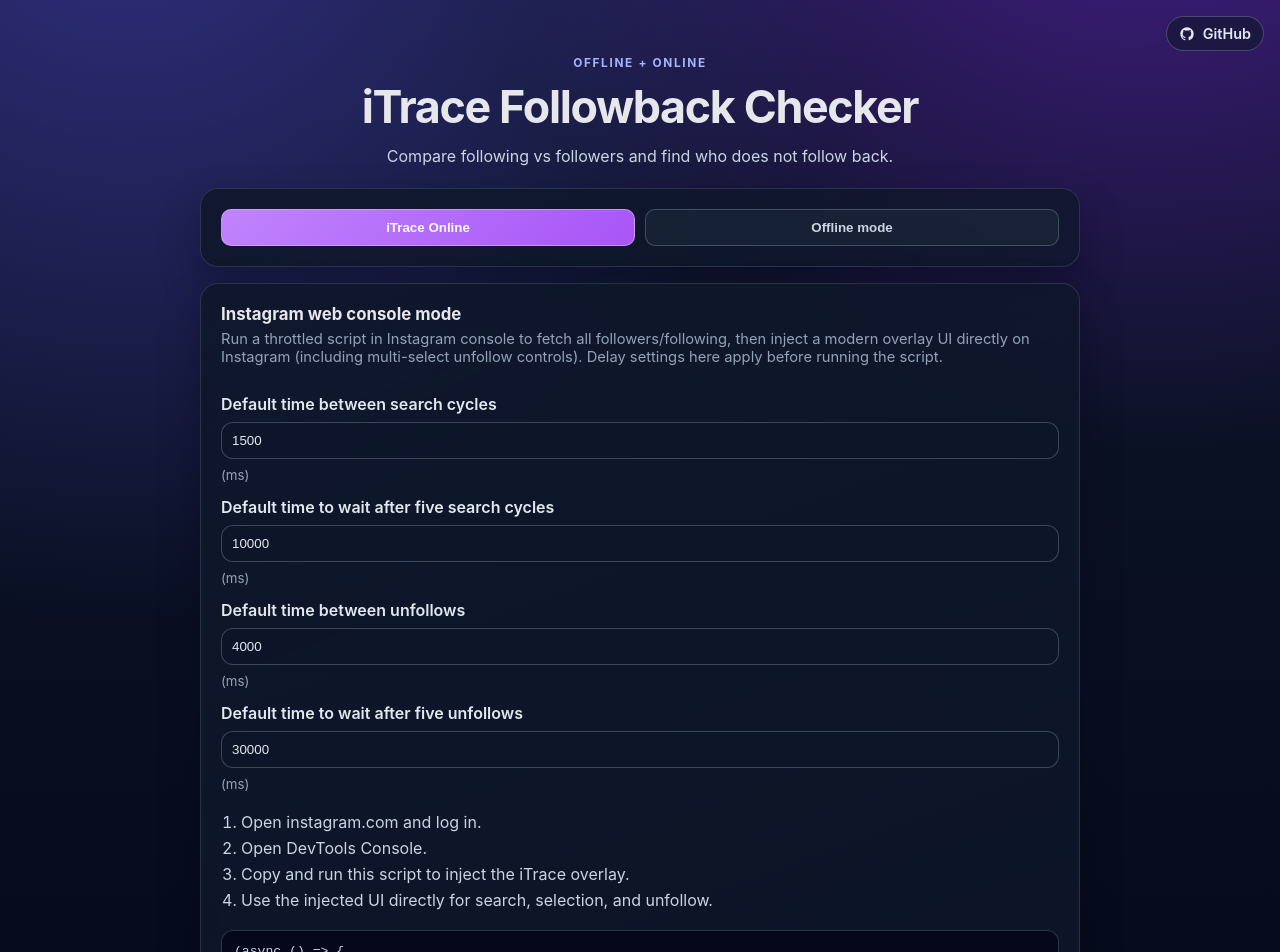
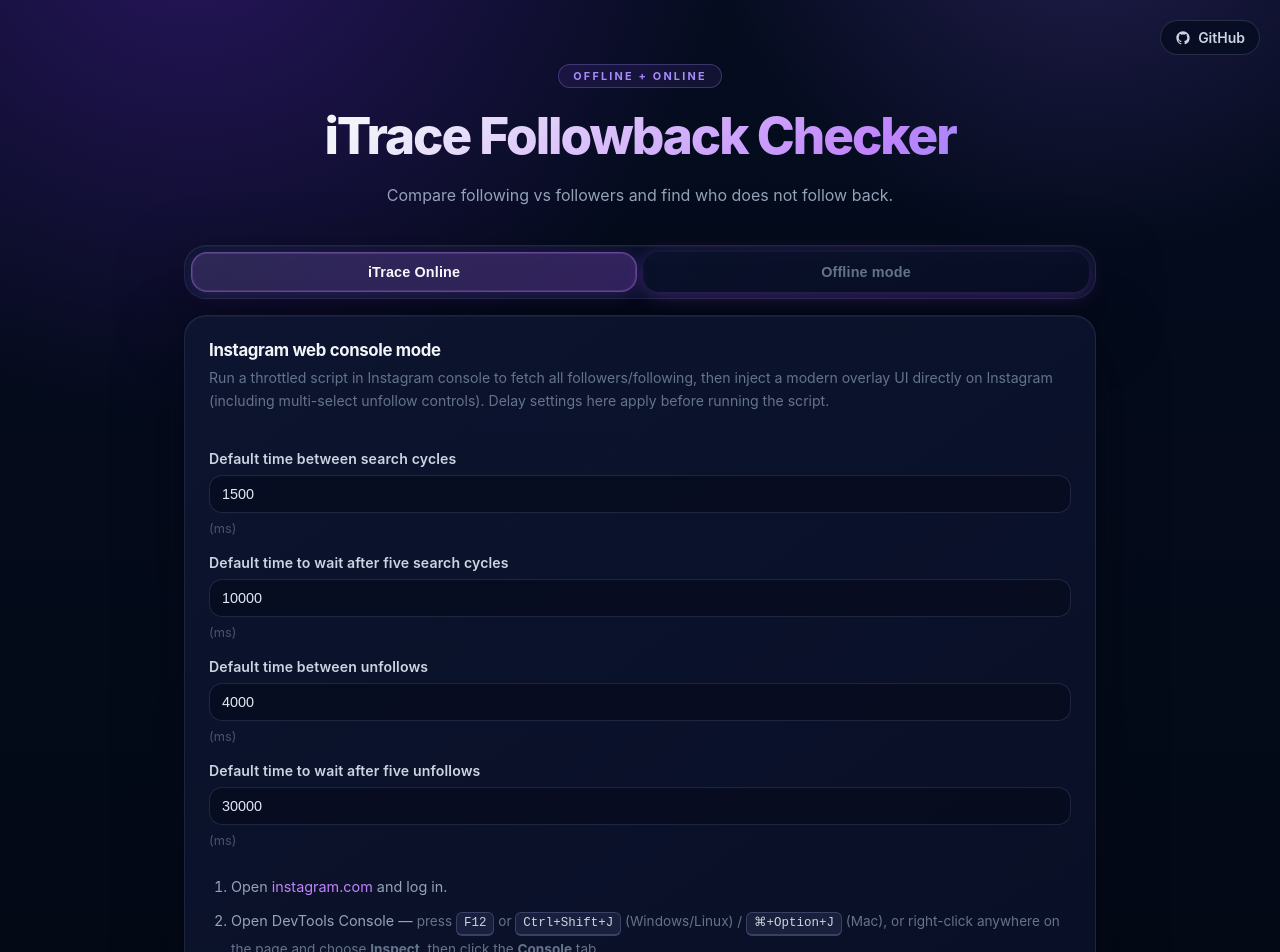
Before and after one commit to stanleyowen/iTrace, a React (Vite) app: page / in a window 1280 px wide. Shown: the top 952 px of the page. Built offline with nearby package versions, Linux system fonts and the light colour scheme.

Commit message:
feat: enhance styling and layout in App component for improved user experience

```diff
--- a/src/App.css
+++ b/src/App.css
@@ -1,59 +1,77 @@
 .app {
-  width: min(920px, 100%);
+  width: min(960px, 100%);
   margin: 0 auto;
-  padding: 56px 20px 72px;
+  padding: 64px 24px 88px;
 }
 
 .hero {
   text-align: center;
-  margin-bottom: 22px;
+  margin-bottom: 36px;
 }
 
 .eyebrow {
-  margin: 0 0 10px;
-  font-size: 0.74rem;
-  letter-spacing: 0.14em;
-  color: #a5b4fc;
+  display: inline-flex;
+  align-items: center;
+  margin: 0 0 18px;
+  padding: 4px 14px;
+  font-size: 0.68rem;
+  letter-spacing: 0.2em;
+  color: #a78bfa;
   font-weight: 700;
+  background: rgba(139, 92, 246, 0.1);
+  border: 1px solid rgba(167, 139, 250, 0.28);
+  border-radius: 999px;
 }
 
 h1 {
   margin: 0;
-  font-size: clamp(1.9rem, 4vw, 2.8rem);
-  letter-spacing: -0.03em;
+  font-size: clamp(2rem, 5vw, 3.2rem);
+  font-weight: 800;
+  letter-spacing: -0.04em;
+  line-height: 1.15;
+  background: linear-gradient(140deg, #f1f5f9 20%, #c084fc 75%, #818cf8 100%);
+  -webkit-background-clip: text;
+  -webkit-text-fill-color: transparent;
+  background-clip: text;
 }
 
 .subtitle {
-  max-width: 700px;
-  margin: 12px auto 0;
-  color: #cbd5e1;
+  max-width: 540px;
+  margin: 16px auto 0;
+  color: #94a3b8;
+  font-size: 1rem;
+  line-height: 1.75;
 }
 
 .hero-links {
   position: fixed;
-  top: 16px;
-  right: 16px;
+  top: 20px;
+  right: 20px;
   z-index: 1200;
 }
 
 .github-link {
   display: inline-flex;
   align-items: center;
-  gap: 8px;
-  padding: 8px 12px;
+  gap: 7px;
+  padding: 8px 14px;
   border-radius: 999px;
-  border: 1px solid rgba(148, 163, 184, 0.35);
-  background: rgba(15, 23, 42, 0.56);
-  color: #e2e8f0;
+  border: 1px solid rgba(148, 163, 184, 0.22);
+  background: rgba(5, 12, 31, 0.72);
+  backdrop-filter: blur(14px);
+  -webkit-backdrop-filter: blur(14px);
+  color: #cbd5e1;
   text-decoration: none;
   font-weight: 600;
-  font-size: 0.9rem;
+  font-size: 0.875rem;
+  transition: border-color 0.2s ease, color 0.2s ease, background 0.2s ease, box-shadow 0.2s ease;
 }
 
 .github-link:hover {
-  border-color: rgba(216, 180, 254, 0.55);
+  border-color: rgba(192, 132, 252, 0.5);
   color: #f8fafc;
-  background: rgba(76, 29, 149, 0.22);
+  background: rgba(76, 29, 149, 0.3);
+  box-shadow: 0 0 24px rgba(168, 85, 247, 0.18);
 }
 
 .github-link svg {
@@ -63,90 +81,146 @@
 
 .subtitle.muted {
   margin-top: 8px;
-  color: #94a3b8;
+  color: #64748b;
+  font-size: 0.88rem;
 }
 
 .card {
   background: linear-gradient(
-    160deg,
-    rgba(15, 23, 42, 0.9),
-    rgba(15, 23, 42, 0.74)
+    145deg,
+    rgba(14, 22, 50, 0.88),
+    rgba(10, 16, 40, 0.76)
   );
-  border: 1px solid rgba(148, 163, 184, 0.2);
-  border-radius: 18px;
-  padding: 20px;
+  border: 1px solid rgba(130, 140, 190, 0.16);
+  border-radius: 22px;
+  padding: 24px;
   margin-bottom: 16px;
-  backdrop-filter: blur(7px);
-  box-shadow: 0 18px 42px rgba(2, 6, 23, 0.32);
+  backdrop-filter: blur(16px);
+  -webkit-backdrop-filter: blur(16px);
+  box-shadow:
+    inset 0 1px 0 rgba(255, 255, 255, 0.05),
+    0 24px 64px rgba(2, 5, 20, 0.5),
+    0 2px 6px rgba(0, 0, 0, 0.3);
+  transition: border-color 0.25s ease;
+}
+
+.card:hover {
+  border-color: rgba(130, 140, 190, 0.25);
 }
 
 .section-head {
-  margin-bottom: 14px;
+  margin-bottom: 20px;
 }
 
 .section-head h2 {
   margin: 0;
   font-size: 1.05rem;
+  font-weight: 700;
+  color: #f1f5f9;
+  letter-spacing: -0.02em;
 }
 
 .section-head p {
   margin: 6px 0 0;
-  color: #94a3b8;
-  font-size: 0.92rem;
+  color: #64748b;
+  font-size: 0.88rem;
+  line-height: 1.65;
 }
 
 .guide summary {
   cursor: pointer;
   color: #e2e8f0;
-  font-weight: 700;
+  font-weight: 600;
+  font-size: 0.95rem;
+  list-style: none;
+  display: flex;
+  align-items: center;
+  gap: 9px;
+  user-select: none;
 }
 
-.guide summary::marker {
-  color: #c084fc;
+.guide summary::-webkit-details-marker {
+  display: none;
+}
+
+.guide summary::before {
+  content: '▶';
+  font-size: 0.6rem;
+  color: #a855f7;
+  transition: transform 0.2s ease;
+  flex-shrink: 0;
+}
+
+.guide[open] summary::before {
+  transform: rotate(90deg);
 }
 
 .guide ol {
-  margin: 12px 0 0;
-  padding-left: 20px;
-  color: #cbd5e1;
+  margin: 16px 0 0;
+  padding-left: 22px;
+  color: #94a3b8;
+  line-height: 1.75;
 }
 
 .guide li {
-  margin: 8px 0;
+  margin: 10px 0;
+  font-size: 0.9rem;
 }
 
 .guide a {
-  color: #d8b4fe;
+  color: #c084fc;
+  text-decoration: none;
+  transition: color 0.15s ease;
+}
+
+.guide a:hover {
+  color: #e9d5ff;
 }
 
 .form-card {
   display: flex;
   flex-direction: column;
-  gap: 14px;
+  gap: 18px;
 }
 
 .mode-switch {
   display: grid;
   grid-template-columns: repeat(2, minmax(0, 1fr));
-  gap: 10px;
+  gap: 6px;
+  padding: 6px;
 }
 
 .mode-switch button {
   width: 100%;
-  background: rgba(30, 41, 59, 0.62);
-  border: 1px solid rgba(148, 163, 184, 0.35);
-  color: #cbd5e1;
+  background: transparent;
+  border: 1px solid transparent;
+  color: #64748b;
+  font-size: 0.9rem;
+  font-weight: 600;
+  border-radius: 16px;
+  padding: 11px 18px;
+  transition: all 0.2s ease;
+  letter-spacing: 0.01em;
+}
+
+.mode-switch button:hover:not(.active) {
+  background: rgba(30, 41, 70, 0.55);
+  color: #94a3b8;
+  transform: none;
+  box-shadow: none;
 }
 
 .mode-switch button.active {
-  border-color: rgba(216, 180, 254, 0.6);
+  border-color: rgba(192, 132, 252, 0.38);
   color: #f8fafc;
-  background: linear-gradient(135deg, #c084fc, #a855f7);
+  background: linear-gradient(140deg, rgba(192, 132, 252, 0.18), rgba(168, 85, 247, 0.26));
+  box-shadow: 0 0 0 1px rgba(192, 132, 252, 0.18) inset, 0 4px 16px rgba(168, 85, 247, 0.18);
+  transform: none;
 }
 
 .file-grid {
   display: grid;
-  gap: 14px;
+  gap: 16px;
   grid-template-columns: repeat(2, minmax(0, 1fr));
 }
 
@@ -163,66 +237,127 @@
 }
 
 .file-field span {
-  color: #e2e8f0;
+  color: #cbd5e1;
   font-weight: 600;
+  font-size: 0.88rem;
+  letter-spacing: 0.01em;
 }
 
 .file-field input {
-  border: 1px solid rgba(148, 163, 184, 0.35);
-  border-radius: 12px;
-  padding: 10px;
-  background: rgba(15, 23, 42, 0.56);
+  border: 1px solid rgba(130, 140, 190, 0.2);
+  border-radius: 13px;
+  padding: 10px 12px;
+  background: rgba(5, 10, 28, 0.6);
   color: #e2e8f0;
+  font-size: 0.9rem;
+  outline: none;
+  transition: border-color 0.2s ease, box-shadow 0.2s ease;
+}
+
+.file-field input:focus {
+  border-color: rgba(168, 85, 247, 0.55);
+  box-shadow: 0 0 0 3px rgba(168, 85, 247, 0.12), 0 0 20px rgba(168, 85, 247, 0.07);
 }
 
 .steps {
   margin: 0;
-  padding-left: 20px;
-  color: #cbd5e1;
+  padding-left: 22px;
+  color: #94a3b8;
+  line-height: 1.75;
 }
 
 .steps li {
-  margin: 6px 0;
+  margin: 8px 0;
+  font-size: 0.9rem;
+}
+
+.steps a {
+  color: #c084fc;
+  text-decoration: none;
+  transition: color 0.15s ease;
+}
+
+.steps a:hover {
+  color: #e9d5ff;
+}
+
+.devtools-hint {
+  color: #64748b;
+  font-size: 0.85rem;
+}
+
+kbd {
+  display: inline-block;
+  padding: 2px 7px;
+  font-size: 0.78rem;
+  font-family: 'SF Mono', 'Fira Code', 'Cascadia Code', monospace;
+  color: #cbd5e1;
+  background: rgba(30, 40, 70, 0.7);
+  border: 1px solid rgba(130, 140, 190, 0.3);
+  border-bottom-width: 2px;
+  border-radius: 6px;
+  line-height: 1.4;
+  white-space: nowrap;
 }
 
 .code-block {
   margin: 0;
-  border: 1px solid rgba(148, 163, 184, 0.28);
-  border-radius: 12px;
-  padding: 12px;
-  background: rgba(2, 6, 23, 0.75);
-  color: #cbd5e1;
-  max-height: 280px;
+  border: 1px solid rgba(130, 140, 190, 0.18);
+  border-radius: 15px;
+  padding: 16px;
+  background: rgba(3, 7, 18, 0.82);
+  color: #a5b4fc;
+  max-height: 264px;
   overflow: auto;
   white-space: pre;
-  font-size: 0.82rem;
-  line-height: 1.4;
+  font-size: 0.79rem;
+  line-height: 1.55;
+  font-family: 'SF Mono', 'Fira Code', 'Cascadia Code', 'JetBrains Mono', monospace;
 }
 
 .file-field small {
-  color: #94a3b8;
+  color: #475569;
+  font-size: 0.8rem;
 }
 
 button {
   border: 0;
-  border-radius: 10px;
-  padding: 10px 18px;
+  border-radius: 13px;
+  padding: 11px 22px;
   color: #f8fafc;
   font-weight: 700;
+  font-size: 0.9rem;
   cursor: pointer;
   align-self: flex-start;
   background: linear-gradient(135deg, #c084fc, #a855f7);
+  box-shadow: 0 4px 18px rgba(168, 85, 247, 0.3);
+  transition: background 0.2s ease, box-shadow 0.2s ease, transform 0.15s ease;
+  letter-spacing: 0.01em;
+}
+
+button:hover {
+  background: linear-gradient(135deg, #d8b4fe, #c084fc);
+  box-shadow: 0 6px 28px rgba(168, 85, 247, 0.45);
+  transform: translateY(-1px);
+}
+
+button:active {
+  transform: translateY(0px);
+  box-shadow: 0 2px 10px rgba(168, 85, 247, 0.25);
 }
 
 button:disabled {
-  opacity: 0.72;
+  opacity: 0.45;
   cursor: not-allowed;
+  transform: none;
+  box-shadow: none;
 }
 
 .stats {
   display: grid;
   grid-template-columns: repeat(3, minmax(0, 1fr));
-  gap: 10px;
+  gap: 12px;
+  margin-bottom: 4px;
 }
 
 @media (max-width: 700px) {
@@ -232,31 +367,52 @@
 }
 
 .stats article {
-  border: 1px solid rgba(148, 163, 184, 0.22);
-  border-radius: 12px;
-  padding: 10px 12px;
-  background: rgba(30, 41, 59, 0.42);
+  border: 1px solid rgba(130, 140, 190, 0.15);
+  border-top-color: rgba(168, 85, 247, 0.35);
+  border-radius: 15px;
+  padding: 18px 16px;
+  background: rgba(12, 18, 44, 0.6);
+  text-align: center;
 }
 
 .stats p {
-  margin: 0;
-  color: #94a3b8;
-  font-size: 0.88rem;
+  margin: 0 0 8px;
+  color: #64748b;
+  font-size: 0.75rem;
+  text-transform: uppercase;
+  letter-spacing: 0.1em;
+  font-weight: 600;
 }
 
 .stats strong {
-  font-size: 1.4rem;
-  color: #f8fafc;
+  font-size: 2.1rem;
+  font-weight: 800;
+  color: #f1f5f9;
+  letter-spacing: -0.04em;
+  display: block;
+  line-height: 1;
 }
 
 .search {
   width: 100%;
-  margin: 14px 0;
-  padding: 10px;
-  border-radius: 10px;
-  border: 1px solid rgba(148, 163, 184, 0.35);
-  background: rgba(15, 23, 42, 0.56);
+  margin: 16px 0 12px;
+  padding: 11px 14px;
+  border-radius: 13px;
+  border: 1px solid rgba(130, 140, 190, 0.2);
+  background: rgba(5, 10, 28, 0.6);
   color: #e2e8f0;
+  font-size: 0.9rem;
+  outline: none;
+  transition: border-color 0.2s ease, box-shadow 0.2s ease;
+}
+
+.search:focus {
+  border-color: rgba(168, 85, 247, 0.55);
+  box-shadow: 0 0 0 3px rgba(168, 85, 247, 0.12);
+}
+
+.search::placeholder {
+  color: #475569;
 }
 
 .list {
@@ -266,13 +422,19 @@
   max-height: 380px;
   overflow: auto;
   display: grid;
-  gap: 8px;
+  gap: 6px;
 }
 
 .list li {
-  border: 1px solid rgba(148, 163, 184, 0.2);
-  border-radius: 11px;
-  background: rgba(15, 23, 42, 0.58);
+  border: 1px solid rgba(130, 140, 190, 0.14);
+  border-radius: 12px;
+  background: rgba(8, 14, 36, 0.52);
+  transition: border-color 0.15s ease, background 0.15s ease;
+}
+
+.list li:hover {
+  border-color: rgba(168, 85, 247, 0.3);
+  background: rgba(88, 28, 235, 0.08);
 }
 
 .list a {
@@ -280,14 +442,17 @@
   align-items: center;
   justify-content: space-between;
   gap: 10px;
-  padding: 10px 12px;
+  padding: 11px 14px;
   text-decoration: none;
-  color: #d8b4fe;
+  color: #c4b5fd;
   font-weight: 600;
+  font-size: 0.9rem;
+  border-radius: 12px;
+  transition: color 0.15s ease;
 }
 
 .list a:hover {
-  background: rgba(168, 85, 247, 0.14);
+  color: #ede9fe;
 }
 
 .checkmark {
@@ -297,19 +462,27 @@
   width: 20px;
   height: 20px;
   border-radius: 999px;
-  font-size: 0.82rem;
-  background: rgba(74, 222, 128, 0.2);
+  font-size: 0.72rem;
+  background: rgba(74, 222, 128, 0.12);
   color: #86efac;
-  border: 1px solid rgba(134, 239, 172, 0.45);
+  border: 1px solid rgba(134, 239, 172, 0.3);
+  flex-shrink: 0;
 }
 
 .error {
   color: #fca5a5;
   font-weight: 600;
   margin: 4px 0 14px;
+  padding: 12px 16px;
+  background: rgba(127, 29, 29, 0.22);
+  border: 1px solid rgba(252, 165, 165, 0.2);
+  border-radius: 13px;
+  font-size: 0.9rem;
 }
 
 .empty {
-  margin: 10px 0 0;
-  color: #94a3b8;
+  margin: 18px 0 4px;
+  color: #475569;
+  text-align: center;
+  font-size: 0.9rem;
 }
--- a/src/App.jsx
+++ b/src/App.jsx
@@ -904,8 +904,21 @@
           </label>
 
           <ol className="steps">
-            <li>Open instagram.com and log in.</li>
-            <li>Open DevTools Console.</li>
+            <li>
+              Open{' '}
+              <a href="https://www.instagram.com/" target="_blank" rel="noreferrer">
+                instagram.com
+              </a>{' '}
+              and log in.
+            </li>
+            <li>
+              Open DevTools Console —{' '}
+              <span className="devtools-hint">
+                press <kbd>F12</kbd> or <kbd>Ctrl+Shift+J</kbd> (Windows/Linux) /{' '}
+                <kbd>⌘+Option+J</kbd> (Mac), or right-click anywhere on the page and choose{' '}
+                <strong>Inspect</strong>, then click the <strong>Console</strong> tab.
+              </span>
+            </li>
             <li>Copy and run this script to inject the iTrace overlay.</li>
             <li>Use the injected UI directly for search, selection, and unfollow.</li>
           </ol>
--- a/src/index.css
+++ b/src/index.css
@@ -1,7 +1,8 @@
 :root {
-  --text: #e5e7eb;
-  --bg: #0b1120;
   font-family: Inter, system-ui, -apple-system, Segoe UI, Roboto, sans-serif;
+  font-feature-settings: 'cv02', 'cv03', 'cv04';
+  -webkit-font-smoothing: antialiased;
+  -moz-osx-font-smoothing: grayscale;
 }
 
 * {
@@ -10,11 +11,12 @@
 
 body {
   margin: 0;
-  color: var(--text);
+  color: #e2e8f0;
   background:
-    radial-gradient(circle at 10% -10%, #312e81 0%, transparent 40%),
-    radial-gradient(circle at 90% -20%, #4c1d95 0%, transparent 36%),
-    linear-gradient(180deg, #0f172a, #020617);
+    radial-gradient(ellipse 70% 55% at 15% -5%, rgba(109, 40, 217, 0.32) 0%, transparent 60%),
+    radial-gradient(ellipse 55% 45% at 85% -8%, rgba(139, 92, 246, 0.22) 0%, transparent 55%),
+    radial-gradient(ellipse 90% 60% at 50% 115%, rgba(49, 46, 129, 0.16) 0%, transparent 65%),
+    linear-gradient(180deg, #050c1f 0%, #020810 100%);
   min-height: 100vh;
 }
 
```
